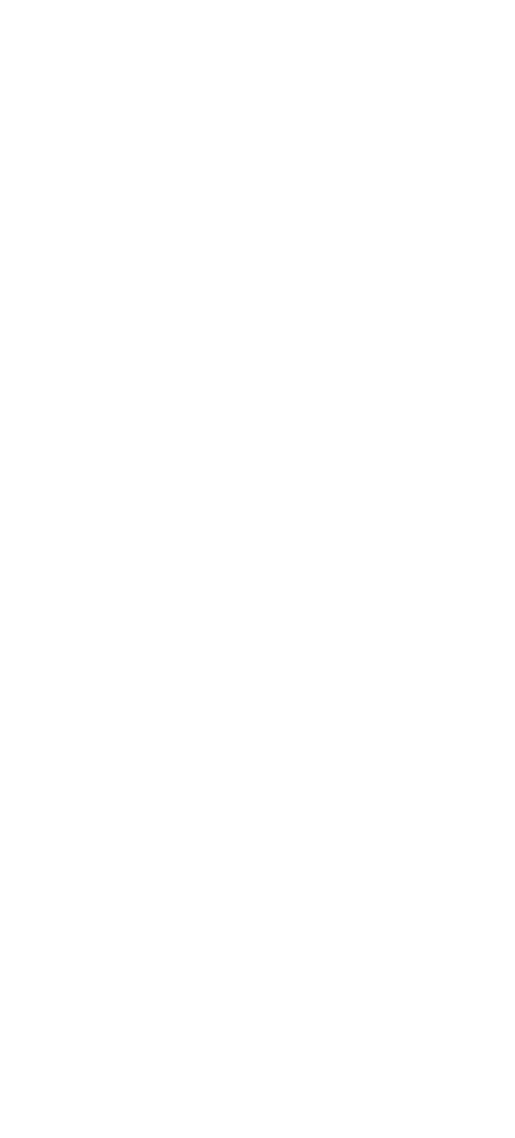
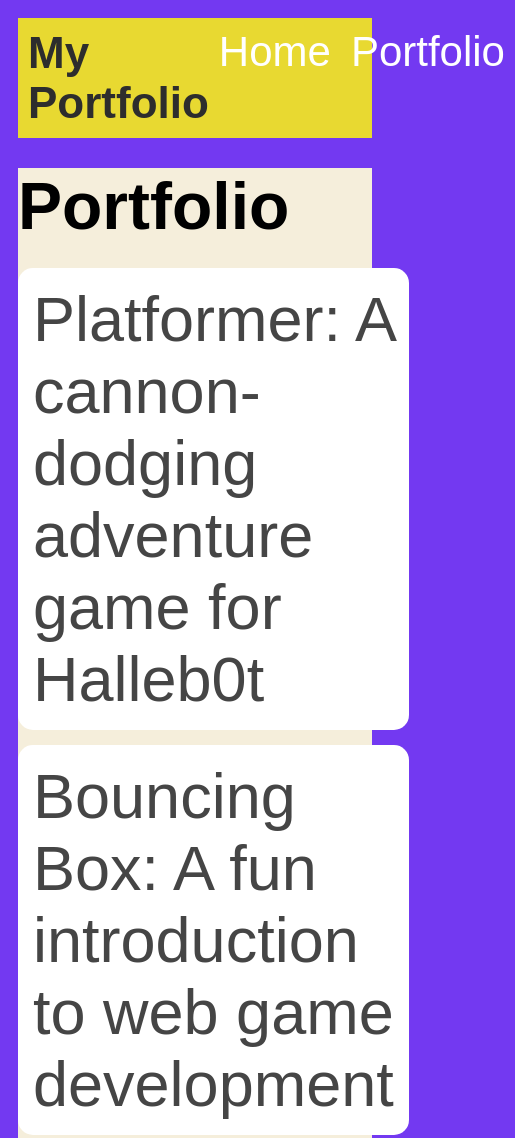
Before and after one commit to andrewkirby-lab/andrewkirby-lab.github.io, a plain HTML site: page portfolio.html in a window 390 px wide. Shown: the top 1138 px of the page, 515 px wide, since content can reach past the window. Before the commit the page ends 844 px from the top, so only its background shows below. Drawn offline with Linux system fonts and the light colour scheme.

Commit message:
add portfolio page to website

```diff
--- a/portfolio.html
+++ b/portfolio.html
@@ -0,0 +1,40 @@
+<!doctype html>
+<html>
+  <head>
+    <title>My Portfolio</title>
+    <link rel="stylesheet" href="style.css" />
+  </head>
+
+  <body>
+    <!-- All content goes here -->
+    <div id="all-contents">
+      <nav>
+        <h1>My Portfolio</h1>
+        <ul id="nav-ul">
+          <li class="nav-li">
+            <a href="index.html">Home</a>
+          </li>
+        </ul>
+        <li class="nav-li">
+  <a href="portfolio.html">Portfolio</a>
+</li>
+</nav>
+      <main>
+        <div class="content">
+    <h1>Portfolio</h1>
+    <ul id="portfolio">
+<li>
+  <a href="fsd-projects/platformer/">Platformer: A cannon-dodging adventure game for Halleb0t</a>
+</li>
+<li>
+  <a href="fsd-projects/bouncing-box/">Bouncing Box: A fun introduction to web game development</a>
+</li>
+<li>
+  <a href="fsd-projects/circularity/">Circularity: A poetic motion experiment with circles</a>
+</li>
+    </ul>
+  </div>
+      </main>
+    </div>
+  </body>
+</html>
--- a/style.css
+++ b/style.css
@@ -80,3 +80,75 @@
 h2, h3 {
     margin: 0px;
 }
+.content h1 {
+  color: black;
+}
+
+#portfolio {
+  list-style-type: none;
+  padding-left: 0;
+}
+
+#portfolio li {
+  background: #fff;
+  padding: 10px;
+  border-radius: 10px;
+  margin-bottom: 10px;
+}
+
+#portfolio li:hover {
+  background: #eee;
+}
+
+#portfolio a {
+  text-decoration: none;
+  color: #454545;
+}
+@media screen and (min-width: 120px) and (max-width: 1080px) {
+  main {
+    height: 100ch;
+    zoom: 1.5;
+    display: grid;
+  }
+
+  h1 {
+    font-size: 44px;
+  }
+
+  h2 {
+    font-size: 42px;
+  }
+
+  h3 {
+    font-size: 36px;
+  }
+
+  #all-contents {
+    height: 100ch;
+    margin: none;
+  }
+
+  a {
+    font-size: 42px;
+  }
+
+  .sidebar {
+    margin-right: 0px;
+    justify-content: center;
+    align-items: center;
+  }
+
+  .sidebar-img {
+    width: 100%;
+  }
+
+  p,
+  li {
+    font-size: 24px;
+  }
+
+  .content {
+    align-content: center;
+    justify-content: center;
+  }
+}
```
Also changed, not shown: index.html (+4 -4 lines).
